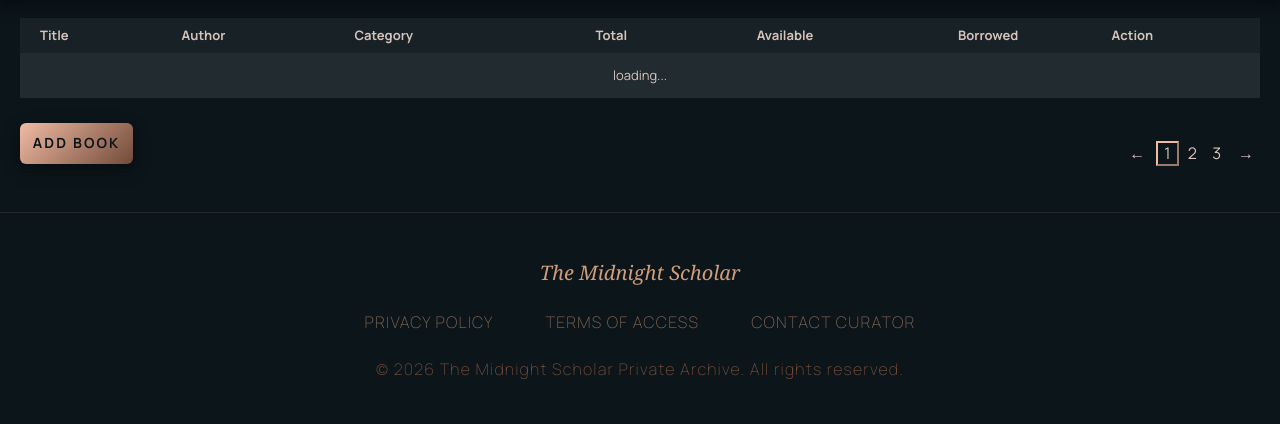
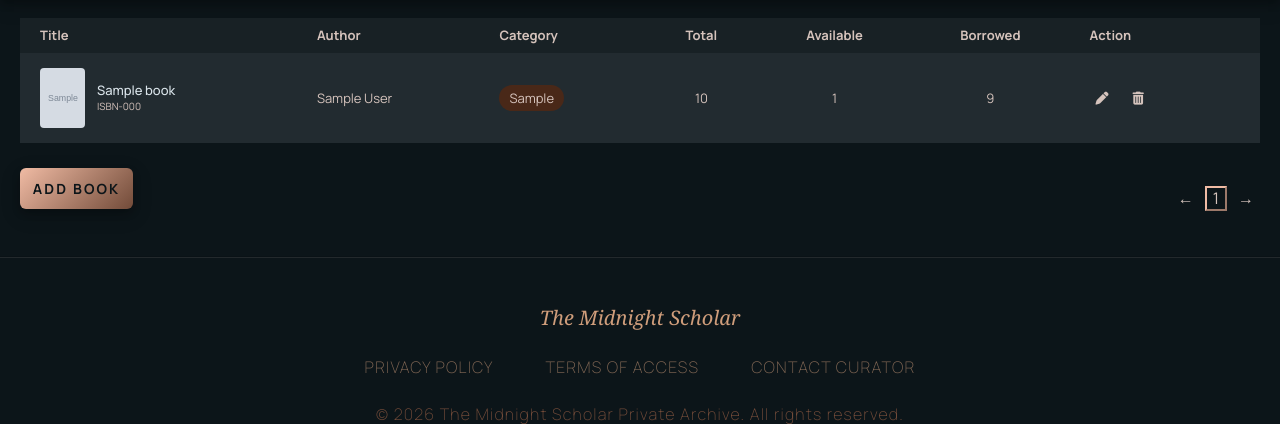
Before and after one commit to AhmedOsamaEzz/WEB-Assignment, a Django app: page /libadmin/books/list/ in a window 1280 px wide. Shown: the part 60-484 px from the top of the page. Run offline with Django 5.2, Linux system fonts and the light colour scheme; a user stored in the database is signed in; tables that the repository leaves empty hold one stand-in row (values such as "Sample post"); grey boxes marked "Sample" are stand-in pictures; some libraries are stand-ins or nearby versions.

Commit message:
book list rendering (it renders 7 books per page) , delete book function, fixing some redirections

```diff
--- a/Midnight_Scholar/Midnight_Scholar/urls.py
+++ b/Midnight_Scholar/Midnight_Scholar/urls.py
@@ -22,6 +22,7 @@ from authe.services.security import admin_required
 from authe import views as authe_views
 from django.conf import settings
 from django.conf.urls.static import static
+from books import views as book_views
 
 
 urlpatterns = [
@@ -39,7 +40,7 @@ urlpatterns = [
     path('libadmin/books/add/', admin_required(TemplateView.as_view(template_name='admin/bookAdd.html')), name='admin_book_add'),
     path('libadmin/books/details/', admin_required(TemplateView.as_view(template_name='admin/bookDetails.html')), name='admin_book_details'),
     path('libadmin/books/edit/', admin_required(TemplateView.as_view(template_name='admin/bookEdit.html')), name='admin_book_edit'),
-    path('libadmin/books/list/', admin_required(TemplateView.as_view(template_name='admin/bookList.html')), name='admin_book_list'),
+path('libadmin/books/list/', admin_required(book_views.book_list), name='admin_book_list'),
     path('libadmin/search/', admin_required(TemplateView.as_view(template_name='admin/search.html')), name='admin_search'),
 
     # auth stuff
--- a/Midnight_Scholar/books/models.py
+++ b/Midnight_Scholar/books/models.py
@@ -19,3 +19,6 @@ class Book(models.Model):
 
     def __str__(self):
         return f"{self.title} by {self.author}"
+    @property
+    def borrowed_copies(self):
+        return self.total_copies - self.available_copies
--- a/Midnight_Scholar/books/urls.py
+++ b/Midnight_Scholar/books/urls.py
@@ -2,5 +2,7 @@ from django.urls import path
 from . import views
 
 urlpatterns = [
+    # path('add-book/', views.render, name='add_book_page'),
     path('add/', views.add_book, name='add_book'),
+    path('delete/<str:isbn>/', views.delete_book, name='delete_book'),
 ]
--- a/Midnight_Scholar/books/views.py
+++ b/Midnight_Scholar/books/views.py
@@ -4,12 +4,12 @@ from django.http import JsonResponse
 from django.views.decorators.http import require_POST
 from django.contrib.admin.views.decorators import staff_member_required
 from django.core.exceptions import ValidationError
+from django.core.paginator import Paginator
 from .models import Book
 import re
 from datetime import date
 
 # Create your views here.
-
 @require_POST
 def add_book(request):
     try:
@@ -86,3 +86,27 @@ def add_book(request):
 
     except Exception as e:
         return JsonResponse({'success': False, 'message': str(e)}, status=500)
+
+@require_POST
+def delete_book(request, isbn):
+    try:
+        book = Book.objects.get(isbn=isbn)
+        book.delete()
+        return JsonResponse({
+            'success': True,
+            'message': 'The book has been deleted.'
+        }, status=200)
+    except Book.DoesNotExist:
+        return JsonResponse({
+            'success': False,
+            'message': 'Book not found.'
+        }, status=404)
+
+
+
+def book_list(request):
+    book_list = Book.objects.all()
+    paginator = Paginator(book_list, 7)
+    page_no = request.GET.get('page')
+    page_to_show = paginator.get_page(page_no)
+    return render(request, 'admin/bookList.html', {'page_to_show':page_to_show})
--- a/Midnight_Scholar/static/Javascript/API/api.js
+++ b/Midnight_Scholar/static/Javascript/API/api.js
@@ -18,18 +18,17 @@ const API = {
   getBook: FakeAPI.getBook,
   editBook: FakeAPI.editBook,
   updateBook: FakeAPI.editBook,
-  deleteBook: FakeAPI.deleteBook,
+  deleteBook: RealAPI.deleteBook,
 
-  loginUser : FakeAPI.loginUser,
-  registerUser : FakeAPI.registerUser
-  ,
+  loginUser: FakeAPI.loginUser,
+  registerUser: FakeAPI.registerUser,
   // new dashboard functions
-  getLogs:         FakeAPI.getLogs,
+  getLogs: FakeAPI.getLogs,
   getPendingUsers: FakeAPI.getPendingUsers,
-  getUsers:        FakeAPI.getUsers,
-  approveUser:     FakeAPI.approveUser,
-  denyUser:        FakeAPI.denyUser,
-  banUser:         FakeAPI.banUser,
+  getUsers: FakeAPI.getUsers,
+  approveUser: FakeAPI.approveUser,
+  denyUser: FakeAPI.denyUser,
+  banUser: FakeAPI.banUser,
 };
 
 export default API;
--- a/Midnight_Scholar/static/Javascript/API/real.js
+++ b/Midnight_Scholar/static/Javascript/API/real.js
@@ -2,27 +2,41 @@ const RealAPI = {
   async addBook(bookData) {
     const formData = new FormData();
 
-    formData.append('title',       bookData.title);
-    formData.append('author',      bookData.author);
-    formData.append('isbn',        bookData.isbn);
-    formData.append('year',        bookData.year);
-    formData.append('publisher',   bookData.publisher);
-    formData.append('copies',      bookData.copies);
-    formData.append('description', bookData.description);
-    formData.append('category',    bookData.category);
-    formData.append('cover_image', bookData.cover); // File object
+    formData.append("title", bookData.title);
+    formData.append("author", bookData.author);
+    formData.append("isbn", bookData.isbn);
+    formData.append("year", bookData.year);
+    formData.append("publisher", bookData.publisher);
+    formData.append("copies", bookData.copies);
+    formData.append("description", bookData.description);
+    formData.append("category", bookData.category);
+    formData.append("cover_image", bookData.cover); // File object
 
-    const response = await fetch('/api/books/add/', {
-      method: 'POST',
+    const response = await fetch("/api/books/add/", {
+      method: "POST",
       headers: {
-        'X-CSRFToken': getCookie('csrftoken'),
+        "X-CSRFToken": getCookie("csrftoken"),
       },
       body: formData,
-      credentials: 'same-origin',
+      credentials: "same-origin",
     });
 
     const data = await response.json();
-    if (!data.success) throw new Error(data.message || 'Failed to add book');
+    if (!data.success) throw new Error(data.message || "Failed to add book");
+    return data;
+  },
+
+  async deleteBook(isbn) {
+    const response = await fetch(`/api/books/delete/${isbn}/`, {
+      method: "POST",
+      headers: {
+        "Content-Type": "application/json",
+        "X-CSRFToken": getCookie("csrftoken"),
+      },
+      credentials: "same-origin",
+    });
+    const data = await response.json();
+    if (!data.success) throw new Error(data.message || "Failed to remove book");
     return data;
   },
 };
@@ -30,7 +44,7 @@ const RealAPI = {
 function getCookie(name) {
   const value = `; ${document.cookie}`;
   const parts = value.split(`; ${name}=`);
-  if (parts.length === 2) return parts.pop().split(';').shift();
+  if (parts.length === 2) return parts.pop().split(";").shift();
 }
 
 export default RealAPI;
--- a/Midnight_Scholar/static/Javascript/UI/adminUI.js
+++ b/Midnight_Scholar/static/Javascript/UI/adminUI.js
@@ -13,18 +13,14 @@ const BOOKS_PER_PAGE = 10;
  * @param {string} ISBN - The unique ISBN of the book to delete.
  * @returns {Promise<void>}
  */
-const deleteBook = async (ISBN) => {
-  const errorContainer = document.getElementById("error-message-container");
-  errorContainer.innerText = "";
-
-  if (confirm("Are you Sure you want to delete this book?")) {
-    try {
-      await API.deleteBook(ISBN);
-      renderAdminInventory();
-    } catch (error) {
-      console.log(error);
-      errorContainer.innerText = "Failed to delete book please try again later";
-    }
+const deleteBook = async (isbn) => {
+  if (!confirm('Are you sure you want to delete this book?')) return;
+  try {
+    const result = await API.deleteBook(isbn);
+    document.querySelector(`.delete-btn[data-isbn="${isbn}"]`).closest('tr').remove();
+    window.location.reload();
+  } catch (err) {
+    alert(err.message || 'Failed to delete book.');
   }
 };
 
@@ -49,123 +45,123 @@ const readImageAsync = (file) => {
  * * @async
  * @returns {Promise<void>}
  */
-const renderAdminInventory = async () => {
-  const errorContainer = document.getElementById("error-message-container");
-  errorContainer.innerText = "";
-  const tbody = document.querySelector("tbody");
-  const pageNumbersContainer = document.querySelector(".page-numbers");
-  const prevBtn = document.querySelector(".prev-btn");
-  const nextBtn = document.querySelector(".next-btn");
-  try {
-    tbody.innerHTML = `
-    <tr>
-    <td colspan="7" style="text-align: center;">loading...</td>
-    </tr>
-    `;
+// const renderAdminInventory = async () => {
+//   const errorContainer = document.getElementById("error-message-container");
+//   errorContainer.innerText = "";
+//   const tbody = document.querySelector("tbody");
+//   const pageNumbersContainer = document.querySelector(".page-numbers");
+//   const prevBtn = document.querySelector(".prev-btn");
+//   const nextBtn = document.querySelector(".next-btn");
+//   try {
+//     tbody.innerHTML = `
+//     <tr>
+//     <td colspan="7" style="text-align: center;">loading...</td>
+//     </tr>
+//     `;
 
-    const bookList = await API.getBooks();
+//     const bookList = await API.getBooks();
 
-    tbody.innerHTML = "";
-    if (bookList.length === 0) {
-      tbody.innerHTML = `
-      <tr>
-      <td colspan="7" style="text-align: center;">No books in the archive yet.</td>
-      </tr>
-      `;
-      pageNumbersContainer.innerHTML = "";
-      return;
-    }
-    // Calculate total pages
-    const totalPages = Math.ceil(bookList.length / BOOKS_PER_PAGE);
+//     tbody.innerHTML = "";
+//     if (bookList.length === 0) {
+//       tbody.innerHTML = `
+//       <tr>
+//       <td colspan="7" style="text-align: center;">No books in the archive yet.</td>
+//       </tr>
+//       `;
+//       pageNumbersContainer.innerHTML = "";
+//       return;
+//     }
+//     // Calculate total pages
+//     const totalPages = Math.ceil(bookList.length / BOOKS_PER_PAGE);
 
-    // Clamp currentPage in case books were deleted
-    if (currentPage > totalPages) currentPage = totalPages;
+//     // Clamp currentPage in case books were deleted
+//     if (currentPage > totalPages) currentPage = totalPages;
 
-    // Slice the booklist to only get the current page's books
-    const startIndex = (currentPage - 1) * BOOKS_PER_PAGE;
-    const currentBooks = bookList.slice(startIndex, startIndex + BOOKS_PER_PAGE);
+//     // Slice the booklist to only get the current page's books
+//     const startIndex = (currentPage - 1) * BOOKS_PER_PAGE;
+//     const currentBooks = bookList.slice(startIndex, startIndex + BOOKS_PER_PAGE);
 
-    // Render rows
-    currentBooks.forEach((book) => {
-      const row = document.createElement("tr");
+//     // Render rows
+//     currentBooks.forEach((book) => {
+//       const row = document.createElement("tr");
 
-      row.innerHTML = `
-      <td>
-      <div class="book-title-column">
-      <img src="${book.cover}" class="mini-book-image" alt = "Book Cover"/>
-      <div>
-      <label class="book-title-text">${book.title}</label>
-      <br />
-      <label class="book-isbn-label">ISBN-${book.isbn}</label>
-      </div>
-      </div>
-      </td>
-      <td>${book.author}</td>
-      <td><label class="book-category-column">${book.category}</label></td>
-      <td class="books-count">${book.copies}</td>
-      <td class="books-count">${book.availableCopies}</td>
-      <td class="books-count">${book.copies - book.availableCopies}</td>
-      <td class="book-action-column">
-      <div class="book-action-cell">
-      <button class = "edit-btn" data-isbn = "${book.isbn}">
-      <i class="fa-solid fa-pen"></i>
-      </button>
-      <button class = "delete-btn" data-isbn = "${book.isbn}">
-      <i class="fa-solid fa-trash-can"></i>
-      </button>
-      </div>
-      </td>
-      `;
+//       row.innerHTML = `
+//       <td>
+//       <div class="book-title-column">
+//       <img src="${book.cover}" class="mini-book-image" alt = "Book Cover"/>
+//       <div>
+//       <label class="book-title-text">${book.title}</label>
+//       <br />
+//       <label class="book-isbn-label">ISBN-${book.isbn}</label>
+//       </div>
+//       </div>
+//       </td>
+//       <td>${book.author}</td>
+//       <td><label class="book-category-column">${book.category}</label></td>
+//       <td class="books-count">${book.copies}</td>
+//       <td class="books-count">${book.availableCopies}</td>
+//       <td class="books-count">${book.copies - book.availableCopies}</td>
+//       <td class="book-action-column">
+//       <div class="book-action-cell">
+//       <button class = "edit-btn" data-isbn = "${book.isbn}">
+//       <i class="fa-solid fa-pen"></i>
+//       </button>
+//       <button class = "delete-btn" data-isbn = "${book.isbn}">
+//       <i class="fa-solid fa-trash-can"></i>
+//       </button>
+//       </div>
+//       </td>
+//       `;
 
-      tbody.appendChild(row);
-    });
+//       tbody.appendChild(row);
+//     });
 
-    // Pagination: calculate a window of 5 pages around currentPage
-    let startPage = Math.max(1, currentPage - 2);
-    let endPage = startPage + 4;
+//     // Pagination: calculate a window of 5 pages around currentPage
+//     let startPage = Math.max(1, currentPage - 2);
+//     let endPage = startPage + 4;
 
-    // Clamp endPage and shift startPage back if needed
-    if (endPage > totalPages) {
-      endPage = totalPages;
-      startPage = Math.max(1, endPage - 4);
-    }
+//     // Clamp endPage and shift startPage back if needed
+//     if (endPage > totalPages) {
+//       endPage = totalPages;
+//       startPage = Math.max(1, endPage - 4);
+//     }
 
-    // Render page number buttons
-    pageNumbersContainer.innerHTML = "";
-    for (let i = startPage; i <= endPage; i++) {
-      const pageBtn = document.createElement("button");
-      pageBtn.textContent = i;
-      pageBtn.className = i === currentPage ? "current-button" : "not-current-button";
-      pageBtn.addEventListener("click", () => {
-        currentPage = i;
-        renderAdminInventory();
-      });
+//     // Render page number buttons
+//     pageNumbersContainer.innerHTML = "";
+//     for (let i = startPage; i <= endPage; i++) {
+//       const pageBtn = document.createElement("button");
+//       pageBtn.textContent = i;
+//       pageBtn.className = i === currentPage ? "current-button" : "not-current-button";
+//       pageBtn.addEventListener("click", () => {
+//         currentPage = i;
+//         renderAdminInventory();
+//       });
 
-      pageNumbersContainer.appendChild(pageBtn);
-    }
+//       pageNumbersContainer.appendChild(pageBtn);
+//     }
 
-    // Prev button
-    prevBtn.disabled = currentPage === 1;
-    prevBtn.onclick = () => {
-      if (currentPage > 1) {
-        currentPage--;
-        renderAdminInventory();
-      }
-    };
+//     // Prev button
+//     prevBtn.disabled = currentPage === 1;
+//     prevBtn.onclick = () => {
+//       if (currentPage > 1) {
+//         currentPage--;
+//         renderAdminInventory();
+//       }
+//     };
 
-    // Next button
-    nextBtn.disabled = currentPage === totalPages;
-    nextBtn.onclick = () => {
-      if (currentPage < totalPages) {
-        currentPage++;
-        renderAdminInventory();
-      }
-    };
-  } catch (error) {
-    console.log(error);
-    errorContainer.innerText = "Failed to render books please try again later";
-  }
-};
+//     // Next button
+//     nextBtn.disabled = currentPage === totalPages;
+//     nextBtn.onclick = () => {
+//       if (currentPage < totalPages) {
+//         currentPage++;
+//         renderAdminInventory();
+//       }
+//     };
+//   } catch (error) {
+//     console.log(error);
+//     errorContainer.innerText = "Failed to render books please try again later";
+//   }
+// };
 
 /**
  * Validates the raw text data extracted from the HTML form.
@@ -612,7 +608,7 @@ document.addEventListener("DOMContentLoaded", () => {
   //booklist stuff
   console.log("here");
   if (document.getElementById("bookList-page")) {
-    renderAdminInventory();
+    // renderAdminInventory();
     const tbody = document.querySelector("tbody");
     if (tbody) {
       tbody.addEventListener("click", (event) => {
--- a/Midnight_Scholar/templates/admin/bookList.html
+++ b/Midnight_Scholar/templates/admin/bookList.html
@@ -9,14 +9,14 @@
       <link rel="stylesheet" href="{% static 'css/style.css' %}" />
       <script type="module" src="https://kit.fontawesome.com/80d75008f5.js" crossorigin="anonymous"></script>
       <script type="module" src="{% static 'Javascript/UI/authUI.js' %}"></script>
-      <script type="module" src="{% static 'Javascript/UI/userUI.js' %}"></script>
+      <script type="module" src="{% static 'Javascript/UI/adminUI.js' %}"></script>
       <title>List of All Books</title>
     </head>
 
     <body id="bookList-page">
       <header>
         <nav>
-      <a href="{% url 'home' %}" style="text-decoration: none; color: inherit;">
+          <a href="{% url 'home' %}" style="text-decoration: none; color: inherit">
             <h3 class="logo" id="logo-link">The Midnight Scholar</h3>
           </a>
 
@@ -51,25 +51,76 @@
           </thead>
 
           <tbody>
+            {% for book in page_to_show %}
             <tr>
-              <td colspan="7" style="text-align: center">loading...</td>
+              <td>
+                <div class="book-title-column">
+                  <img src="{{ book.cover_image.url }}" class="mini-book-image" alt="Book Cover" />
+                  <div>
+                    <label class="book-title-text">{{ book.title }}</label>
+                    <br />
+                    <label class="book-isbn-label">ISBN-{{ book.isbn }}</label>
+                  </div>
+                </div>
+              </td>
+              <td>{{ book.author }}</td>
+              <td><label class="book-category-column">{{ book.category }}</label></td>
+
+              <td class="books-count">{{ book.total_copies }}</td>
+              <td class="books-count">{{ book.available_copies }}</td>
+              <td class="books-count">{{ book.borrowed_copies }}</td>
+              <td class="book-action-column">
+                <div class="book-action-cell">
+                  <button class="edit-btn" data-isbn="{{ book.isbn }}">
+                  <i class="fa-solid fa-pen"></i>
+                  </button>
+                  <button class="delete-btn" data-isbn="{{ book.isbn }}">
+                  <i class="fa-solid fa-trash-can"></i>
+                  </button>
+                </div>
+        </td>
             </tr>
+            {% empty %}
+              <tr>
+                <td colspan="7" style="text-align: center">No books in the archive yet.</td>
+              </tr>
+            {% endfor %}
           </tbody>
         </table>
         <div id="error-message-container" class="error-msg"></div>
 
         <br />
         <div class="table-options-section">
-          <button type="button" class="btn-primary" onclick="window.location.href = 'bookAdd.html'">Add Book</button>
+          <button type="button" class="btn-primary" onclick="window.location.href='{% url 'admin_book_add' %}'"> <!--  this is not wrong nor an error -->
+            Add Book
+          </button>
           <div class="table-pagination">
+            {% if page_to_show.has_previous %}
+              <a href="?page={{ page_to_show.previous_page_number }}" style="text-emphasis: none;">
               <button class="prev-btn">←</button>
+              </a>
+            {% else %}
+              <button class="prev-btn" disabled>←</button>
+            {% endif %}
             <!-- page number buttons are generated by JavaScript -->
             <div class="page-numbers">
-              <button class="current-button">1</button>
-              <button class="not-current-button">2</button>
-              <button class="not-current-button">3</button>
+              {% for num in page_to_show.paginator.page_range %}
+                {% if num == page_to_show.number %}
+                  <button class="current-button">{{ num }}</button>
+                {% elif num > page_to_show.number|add:'-3' and num < page_to_show.number|add:'3' %}
+                <a href="?page={{ num }}" style="text-decoration: none;">
+                  <button class="not-current-button">{{ num }}</button>
+                </a>
+                {% endif %}
+              {% endfor %}
             </div>
+            {% if page_to_show.has_next %}
+              <a href="?page={{ page_to_show.next_page_number }}" style="text-decoration: none;">
               <button class="next-btn">→</button>
+              </a>
+            {% else %}
+              <button class="next-btn" disabled>→</button>
+            {% endif %}
           </div>
         </div>
         <br />
--- a/Midnight_Scholar/templates/admin/dashboard.html
+++ b/Midnight_Scholar/templates/admin/dashboard.html
@@ -19,7 +19,7 @@
   <body id="admin-dashboard-page">
     <!-- NAV BAR -->
     <nav>
-      <a href="{% url 'home' %}" style="text-decoration: none; color: inherit;">
+      <a href="{% url 'home' %}" style="text-decoration: none; color: inherit">
         <h3 class="logo" id="logo-link">The Midnight Scholar</h3>
       </a>
 
@@ -43,7 +43,7 @@
         <h2 class="dashboard-title">Archive Intelligence</h2>
         <p class="dashboard-subtitle">Admin Overview — Management Suite</p>
       </div>
-      <a href="{% url 'add_book'%}" class="btn-primary btn-new-entry">
+      <a href="{% url 'admin_book_add' %}" class="btn-primary btn-new-entry">
         <span class="material-symbols-outlined">add</span>
         New Entry
       </a>
```
Lines whose indentation alone changed are shown as unchanged.
